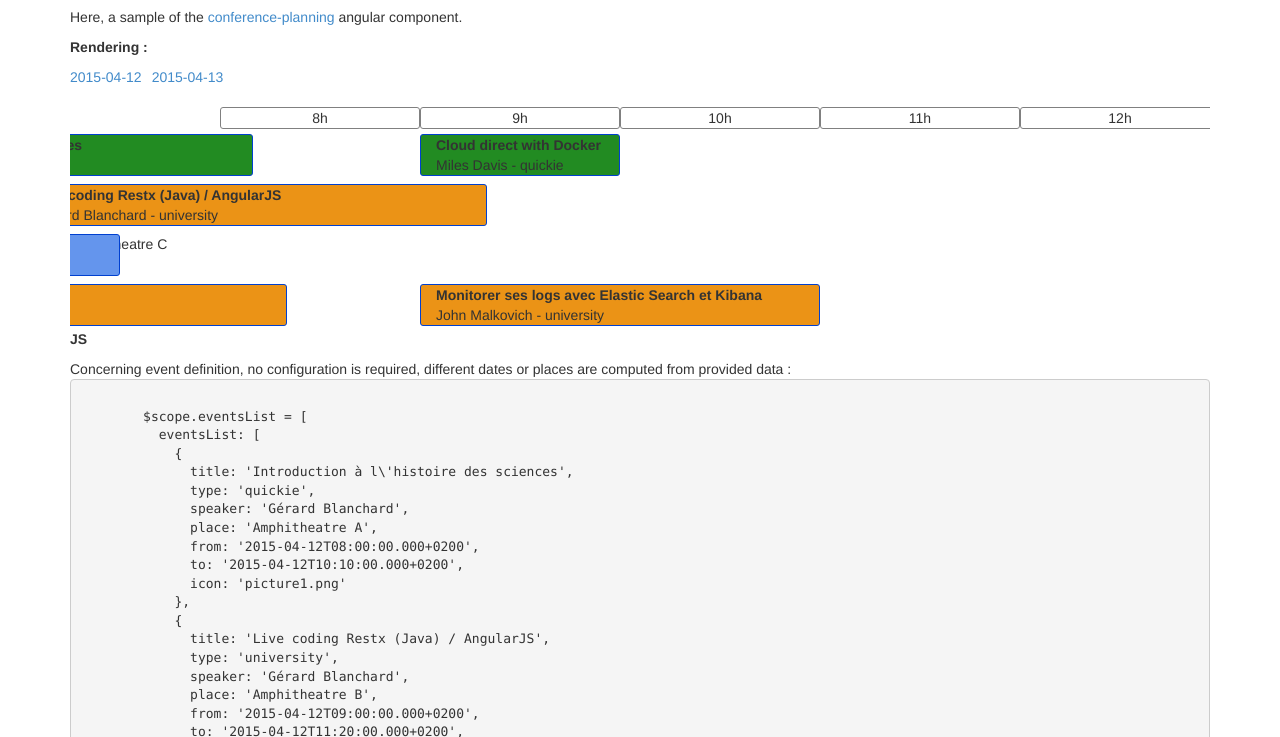
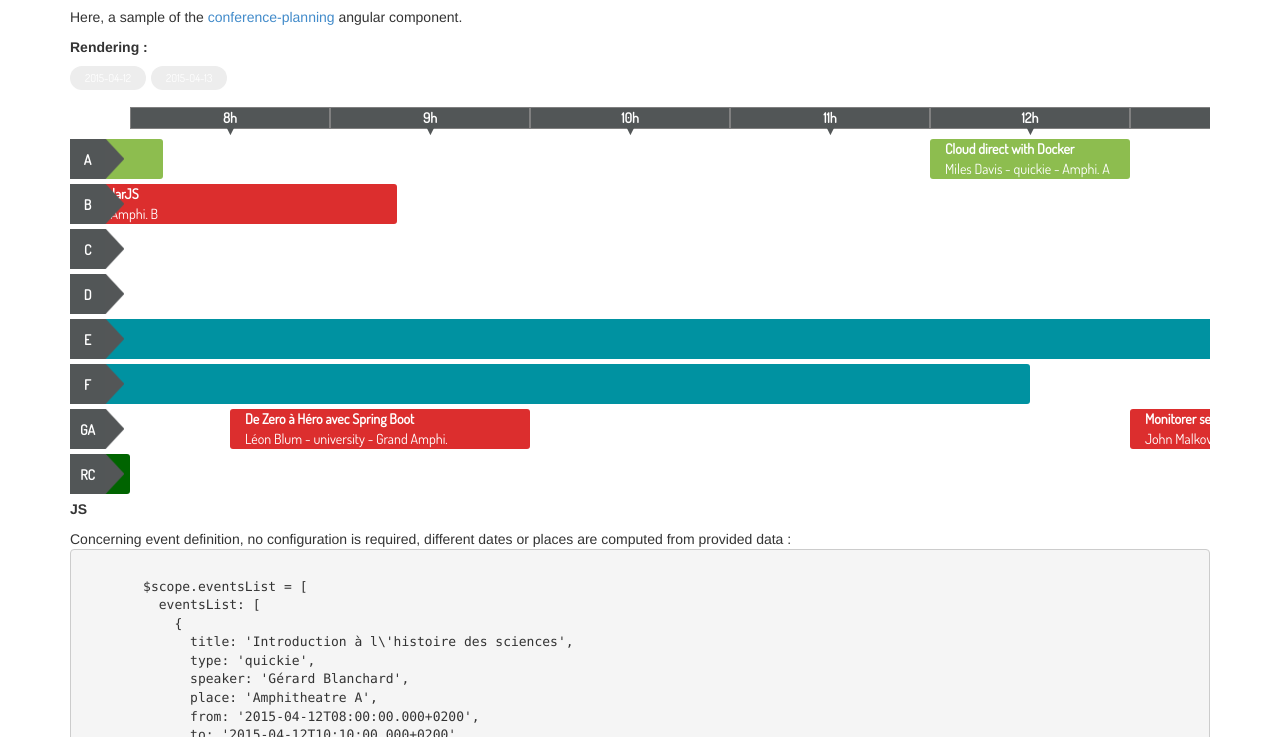
Before and after one commit to walien/angular-conference-planning, a plain HTML site: page index.html at #!/mobile in a window 1280 px wide. Shown: the part 63-800 px from the top of the page. Drawn offline with Linux system fonts and the light colour scheme; files that its build step writes are made by us from their sources.

Commit message:
Auto deploy

```diff
--- a/scripts/app.js
+++ b/scripts/app.js
@@ -23,6 +23,10 @@ angular
         templateUrl: 'views/Sample.html',
         controller: 'SampleCtrl'
       })
+      .when('/mobile', {
+        templateUrl: 'views/MobileSample.html',
+        controller: 'SampleCtrl'
+      })
       .otherwise({
         redirectTo: '/'
       });
--- a/scripts/controllers/SampleCtrl.js
+++ b/scripts/controllers/SampleCtrl.js
@@ -4,13 +4,41 @@ angular.module('AngularConferencePlanning')
   .controller('SampleCtrl', function ($scope) {
 
     angular.extend($scope, {
+      placeMapping: {
+        'A': 'Amphi. A',
+        'B': 'Amphi. B',
+        'C': 'Amphi. C',
+        'D': 'Amphi. D',
+        'E': 'Amphi. E',
+        'F': 'Amphi. F',
+        'RC': 'Rez. de C.',
+        'GA': 'Grand Amphi.'
+      },
       eventsList: [
+        {
+          title: 'Keynote',
+          type: 'keynote',
+          speaker: '?',
+          place: 'GA',
+          from: '2015-04-12T08:00:00.000+0200',
+          to: '2015-04-12T09:00:00.000+0200',
+          icon: 'picture1.png'
+        },
+        {
+          title: 'Petit dej\'',
+          type: 'lunch',
+          speaker: 'Everyone',
+          place: 'RC',
+          from: '2015-04-12T09:00:00.000+0200',
+          to: '2015-04-12T10:00:00.000+0200',
+          icon: 'picture1.png'
+        },
         {
           title: 'Introduction à l\'histoire des sciences',
           type: 'quickie',
           speaker: 'Gérard Blanchard',
-          place: 'Amphitheatre A',
-          from: '2015-04-12T08:00:00.000+0200',
+          place: 'A',
+          from: '2015-04-12T08:30:00.000+0200',
           to: '2015-04-12T10:10:00.000+0200',
           icon: 'picture1.png'
         },
@@ -18,7 +46,7 @@ angular.module('AngularConferencePlanning')
           title: 'Live coding Restx (Java) / AngularJS',
           type: 'university',
           speaker: 'Gérard Blanchard',
-          place: 'Amphitheatre B',
+          place: 'B',
           from: '2015-04-12T09:00:00.000+0200',
           to: '2015-04-12T11:20:00.000+0200',
           icon: 'picture1.png'
@@ -27,7 +55,16 @@ angular.module('AngularConferencePlanning')
           title: 'Histoire Mérovingienne',
           type: 'hands-on',
           speaker: 'Hugh Capet',
-          place: 'Amphitheatre C',
+          place: 'C',
+          from: '2015-04-12T08:00:00.000+0200',
+          to: '2015-04-12T09:30:00.000+0200',
+          icon: 'picture1.png'
+        },
+        {
+          title: 'Histoire de france',
+          type: 'university',
+          speaker: 'Hugh Capet',
+          place: 'D',
           from: '2015-04-12T08:00:00.000+0200',
           to: '2015-04-12T09:30:00.000+0200',
           icon: 'picture1.png'
@@ -36,34 +73,52 @@ angular.module('AngularConferencePlanning')
           title: 'De Zero à Héro avec Spring Boot',
           type: 'university',
           speaker: 'Léon Blum',
-          place: 'Grand Amphitheatre',
-          from: '2015-04-12T08:00:00.000+0200',
-          to: '2015-04-12T10:20:00.000+0200',
+          place: 'GA',
+          from: '2015-04-12T10:30:00.000+0200',
+          to: '2015-04-12T12:00:00.000+0200',
           icon: 'picture1.png'
         },
         {
           title: 'Monitorer ses logs avec Elastic Search et Kibana',
           type: 'university',
           speaker: 'John Malkovich',
-          place: 'Grand Amphitheatre',
-          from: '2015-04-12T11:00:00.000+0200',
-          to: '2015-04-12T13:00:00.000+0200',
+          place: 'GA',
+          from: '2015-04-12T15:00:00.000+0200',
+          to: '2015-04-12T17:00:00.000+0200',
+          icon: 'picture2.png'
+        },
+        {
+          title: 'Apéro',
+          type: 'university',
+          speaker: 'Everyone',
+          place: 'RC',
+          from: '2015-04-12T18:00:00.000+0200',
+          to: '2015-04-12T19:00:00.000+0200',
+          icon: 'picture2.png'
+        },
+        {
+          title: 'Apéro + Keynote fermeture',
+          type: 'university',
+          speaker: 'Surprise',
+          place: 'RC',
+          from: '2015-04-13T18:00:00.000+0200',
+          to: '2015-04-13T19:00:00.000+0200',
           icon: 'picture2.png'
         },
         {
           title: 'Cloud direct with Docker',
           type: 'quickie',
           speaker: 'Miles Davis',
-          place: 'Amphitheatre A',
-          from: '2015-04-12T11:00:00.000+0200',
-          to: '2015-04-12T12:00:00.000+0200',
+          place: 'A',
+          from: '2015-04-12T14:00:00.000+0200',
+          to: '2015-04-12T15:00:00.000+0200',
           icon: 'picture3.png'
         },
         {
           title: 'Docker on the rocks',
           type: 'hands-on',
           speaker: 'John Doe',
-          place: 'Amphitheatre B',
+          place: 'B',
           from: '2015-04-13T11:00:00.000+0200',
           to: '2015-04-13T12:00:00.000+0200',
           icon: 'picture3.png'
@@ -72,16 +127,34 @@ angular.module('AngularConferencePlanning')
           title: 'Deploy faster on GAE',
           type: 'hands-on',
           speaker: 'Richard Johns',
-          place: 'Amphitheatre A',
+          place: 'A',
           from: '2015-04-13T08:00:00.000+0200',
           to: '2015-04-13T11:30:00.000+0200',
+          icon: 'picture3.png'
+        },
+        {
+          title: 'Magic with Kubernetes',
+          type: 'hands-on',
+          speaker: 'Alexis Robert',
+          place: 'E',
+          from: '2015-04-12T08:45:00.000+0200',
+          to: '2015-04-12T16:30:00.000+0200',
+          icon: 'picture3.png'
+        },
+        {
+          title: 'Mongo DB on fire',
+          type: 'hands-on',
+          speaker: 'Tug Smith',
+          place: 'F',
+          from: '2015-04-12T08:20:00.000+0200',
+          to: '2015-04-12T14:30:00.000+0200',
           icon: 'picture3.png'
         },
         {
           title: 'Marionette for dumies',
           type: 'university',
           speaker: 'John Doe',
-          place: 'Grand Amphitheatre',
+          place: 'GA',
           from: '2015-04-13T08:00:00.000+0200',
           to: '2015-04-13T12:00:00.000+0200',
           icon: 'picture3.png'
--- a/scripts/directives/ConferencePlanning.js
+++ b/scripts/directives/ConferencePlanning.js
@@ -54,7 +54,7 @@ angular.module('AngularConferencePlanning')
       // By default a slot of 3600 seconds is represented by 200px (may be configured)
       // 200 px => 3600 seconds
       // ?   px => { elapsedSeconds } seconds
-      return ((options.oneHourSlotSize * elapsedSeconds) / 3600) + 150;
+      return ((options.oneHourSlotSize * elapsedSeconds) / 3600) + 60;
     };
 
     var transform = function (_events) {
--- a/styles/ConferencePlanning.css
+++ b/styles/ConferencePlanning.css
@@ -1,7 +1,16 @@
+@import url(http://fonts.googleapis.com/css?family=Dosis);
+
+.container-planning {
+  position: relative;
+  font-family: 'Dosis', sans-serif;
+}
+
 .y-scrollable {
+  position: relative;
+  top: 0;
+  width: 100%;
+  padding-left: 60px;
   overflow: auto;
-  width: 100%;
-  height: 100%;
 }
 
 .no-scroll {
@@ -10,42 +19,113 @@
 
 .axes-y {
   white-space: nowrap;
-  margin-left: 150px;
+  margin-bottom: 10px;
 }
 
 .axes-x {
-  position: relative;
+  margin-left: -145px;
+}
+
+.axes-w {
+  position: absolute;
+  left: 0;
+  bottom: 0;
 }
 
 .date-picker {
-  padding-right: 10px;
+  border-radius: 100px;
+  padding: 5px 15px;
+  background: #ededed;
+  cursor: pointer;
+  font-size: 11px;
+  margin-right: 5px;
+}
+
+.date-picker:hover {
+  transition: 300ms;
+  background: #dc2e2e;
+}
+
+.date-picker a {
+  color: white;
 }
 
 .time-slot {
+  position: relative;
   display: inline-block;
-  border-radius: 3px;
   border: 1px grey solid;
   text-align: center;
   white-space: nowrap;
+  margin: 0 !important;
+  background: #525657;
+  color: white;
+  font-weight: bold;
+  border-radius: 0;
+}
+
+.time-slot:after {
+  position: absolute;
+  bottom: -13px;
+  content: '\25BC';
+  font-size: 15px;
+  color: #525657;
+  left: 92px;
 }
 
 .lane {
-  padding-bottom: 25px;
-  padding-top: 5px;
+  display: flex;
+  min-height: 40px;
+  margin: 5px 0px;
 }
 
-.events {
-  /*Nothing*/
+.col-place {
+  position: relative;
+  width: 155px;
+  height: 40px;
+  margin-top: -10px;
+  margin-bottom: 15px;
+}
+
+.col-place:first-child {
+  margin-top: -15px !important;
 }
 
 .place {
-  width: 150px;
+  position: relative;
+  display: block;
+  min-height: 40px;
+  width: auto;
+  padding: 11px 10px 0 10px;
+  background: #525657;
+  text-align: center;
+  color: white;
+  font-weight: bold;
+  z-index: 99999;
+}
+
+.place:after {
+  position: absolute;
+  display: block;
+  content: '';
+  background: url('../images/arrow.png') no-repeat;
+  height: 40px;
+  width: 40px;
+  right: -40px;
+  top: 0;
 }
 
 .event {
   left: 0;
   right: 0;
   position: absolute !important;
+  display: table-cell;
   border: 1px #0040D0 solid;
   border-radius: 3px;
 }
+
+.place-fix {
+  display: block;
+  z-index: 999999;
+  margin-bottom: 6px;
+  height: 39px;
+}
--- a/styles/Sample.css
+++ b/styles/Sample.css
@@ -1,13 +1,31 @@
+.keynote {
+  background-color: orange;
+  border: 0;
+  color: white;
+}
+
+.lunch {
+  background-color: darkgreen;
+  border: 0;
+  color: white;
+}
+
 .hands-on {
-  background-color: cornflowerblue;
+  background-color: #0092a1;
+  border: 0;
+    color: white;
 }
 
 .university {
-  background-color: #eb9316;
+  background-color: #dc2e2e;
+  color: white;
+    border: 0;
 }
 
 .quickie {
-  background-color: forestgreen;
+  background-color: #8dbd4f;
+    color: white;
+    border: none;
 }
 
 .event .title {
--- a/views/ConferencePlanning.html
+++ b/views/ConferencePlanning.html
@@ -1,10 +1,16 @@
-<div>
+<div class="container-planning">
 
     <span ng-repeat="date in model.dates" class="date-picker"><a href="" ng-click="loadDate(date)">{{ date }}</a></span>
 
     <br/><br/>
+    <div class="axes-w fixed">
+       <div class="place-fix" ng-repeat="(place, events) in lanes" >
+          <span class="place">{{ place }}</span>
+          <span class="arrow"></span>
+      </div>
+    </div>
 
-  <div class="y-scrollable">
+    <div class="y-scrollable container">
 
         <div class="axes-y">
           <div ng-style="{ 'minWidth': (options.oneHourSlotSize + 'px') }" class="time-slot" ng-repeat="hour in axes.X">
@@ -15,20 +21,12 @@
         <div class="axes-x">
 
             <div ng-repeat="(place, events) in lanes" class="lane">
-
-        <span class="place">{{ place }}</span>
-        <span ng-repeat="event in events" class="event" ng-class="options.eventClasses(event)" ng-style="computeEventStyle(event)">
-
+              <span data-sr="enter left, hustle 20px" ng-repeat="event in events" class="event" ng-class="options.eventClasses(event)" ng-style="computeEventStyle(event)">
                   <div ng-transclude>
                     <!--Template provided by the user is inserted here-->
                   </div>
-
               </span>
-
             </div>
-
         </div>
-
     </div>
-
 </div>
--- a/views/Sample.html
+++ b/views/Sample.html
@@ -9,7 +9,7 @@
   <conference-planning events="eventsList" options="options">
     <event>
       <span class="title">{{ event.title }}</span> <br/>
-      <span class="sub">{{ event.speaker }} - {{ event.type }}</span>
+      <span class="sub">{{ event.speaker }} - {{ event.type }} - {{ placeMapping[event.place] }}</span>
     </event>
   </conference-planning>
 
```
Also changed, not shown: views/MobileSample.html (added, +12 -0 lines), images/arrow.png (added). Lines whose indentation alone changed are shown as unchanged.
